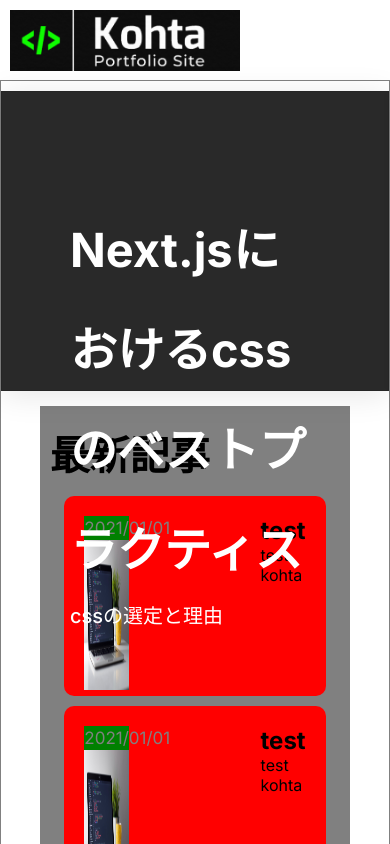
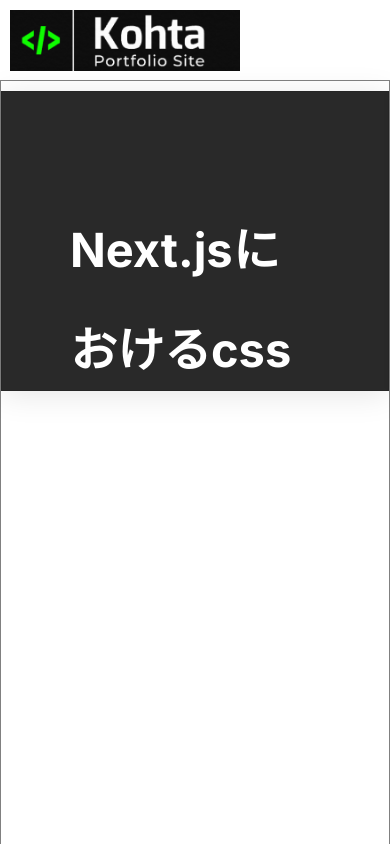
Before and after one commit to kohta9521/BlogSite_kohta, a Next.js app: page / in a window 390 px wide. Shown: the top 844 px of the page. Built offline with nearby package versions, Linux system fonts and the light colour scheme.

Commit message:
add bloGCardBox

```diff
--- a/src/app/components/molecules/BlogCard.module.css
+++ b/src/app/components/molecules/BlogCard.module.css
@@ -38,4 +38,25 @@
 
 /* スマートフォン */
 @media screen and (max-width: 768px) {
+  .blogCardBox {
+    width: 100%;
+    height: 600px;
+    display: block;
+  }
+  .leftBox {
+    width: 100%;
+    height: 300px;
+  }
+  .dateBox {
+    width: 100%;
+    height: 30px;
+    margin-bottom: 10px;
+  }
+  .dateText {
+    line-height: 30px;
+  }
+  .imgBox {
+    width: 100%;
+    height: 250px;
+  }
 }
--- a/src/app/components/organisms/NewBlogSection.module.css
+++ b/src/app/components/organisms/NewBlogSection.module.css
@@ -11,4 +11,10 @@
 
 /* スマートフォン */
 @media screen and (max-width: 768px) {
+  .newBlogBox {
+    /* 以下のmargin-topは後々hero関連コンポーネントのレスポンシブ修正でmust削除 */
+    margin-top: 500px;
+    width: 95%;
+    padding: 0;
+  }
 }
```
